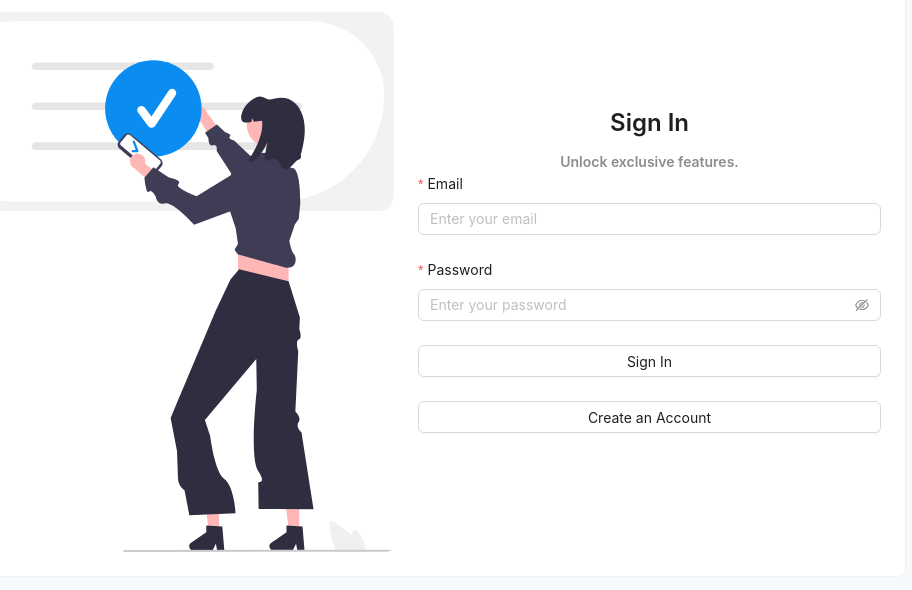
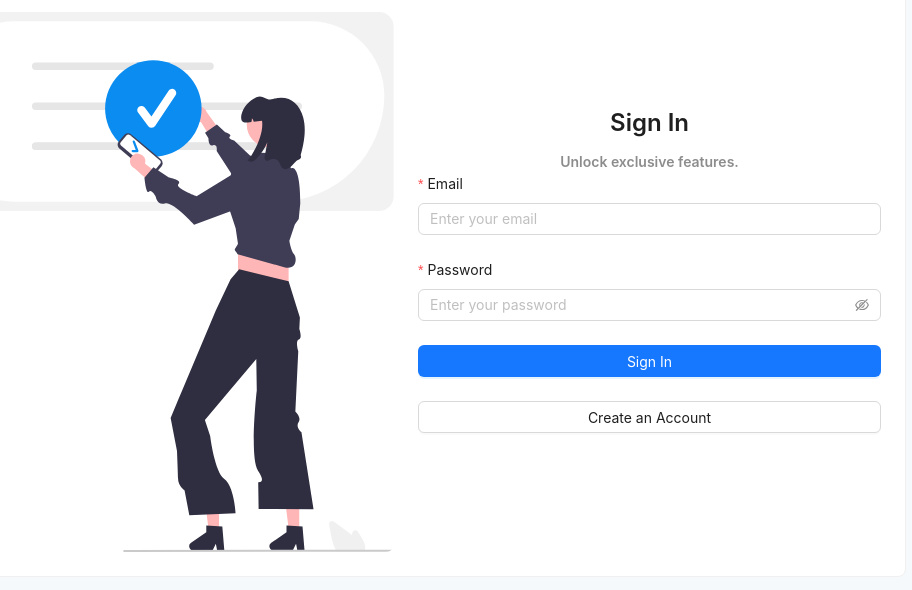
Before and after one commit to essjay05/whats-that-beer-api, a React (Vite) app in the folder client/: page /login in a window 1280 px wide. Shown: the part 118-708 px from the top of the page, without its empty margins (234-1146 px from the left). Built offline with nearby package versions, Linux system fonts and the light colour scheme; no server answers.

Commit message:
Updated Login frontend to use useLogin functionality.

```diff
--- a/client/src/Auth/Login.jsx
+++ b/client/src/Auth/Login.jsx
@@ -1,74 +1,76 @@
-import { Alert, Button, Card, Flex, Form, Input, Spin, Typography } from "antd";
-import { Link } from "react-router-dom"
+import { Alert, Button, Card, Flex, Form, Input, Spin, Typography } from 'antd';
+import { Link } from 'react-router-dom'
+import useLogin from '../hooks/useLogin'
 import loginImage from '/undraw_authentication_re_svpt.svg'
 import './Auth.css'
 
-const handleLogin = async(values) => {
-  console.log('Success:', values);
-};
-
-const onLoginFailed = (errorInfo) => {
-  console.log('Failed:', errorInfo);
-};
-
 const Login = () => {
 
+  const { error, loading, loginUser } = useLogin()
+
+  const handleLogin = async(values) => {
+    await loginUser(values)
+  };
+
+  const onLoginFailed = (errorInfo) => {
+    console.log('Failed:', errorInfo);
+  };
+
   return (
-    <Card className="form-container">
-      <Flex gap="large" align="center">
+    <Card className='form-container'>
+      <Flex gap='large' align='center'>
         <Flex flex={1}>
           <img
-            className="login-img"
-            alt="Illustration of online form with a person standing next to it."
+            className='login-img'
+            alt='Illustration of online form with a person standing next to it.'
             src={loginImage}/>
         </Flex>
         <Flex vertical flex={1}>
           <Typography.Title
             level={3}
-            className="title">
+            className='title'>
             Sign In
           </Typography.Title>
           <Typography.Text
-            type="secondary"
+            type='secondary'
             strong
-            className="subtitle">
+            className='subtitle'>
             Unlock exclusive features.
           </Typography.Text>
           <Form
-            layout="vertical"
+            layout='vertical'
             initialValues={{ remember: true }}
             onFinish={handleLogin}
             onFinishFailed={onLoginFailed}
-            autoComplete="off">
+            autoComplete='off'>
             <Form.Item
-              label="Email"
-              name="email"
+              label='Email'
+              name='email'
               rules={[
-                { required: true, message: "Please input your email."},
+                { required: true, message: 'Please input your email.'},
                 { type: 'email', message: 'The input is not a valid email.'}
               ]}>
-              <Input placeholder="Enter your email"/>
+              <Input placeholder='Enter your email'/>
             </Form.Item>
             <Form.Item
-              label="Password"
-              name="password"
+              label='Password'
+              name='password'
               rules={[{ required: true, message: 'Please input your password.' }]}>
-              <Input.Password placeholder="Enter your password" />
+              <Input.Password placeholder='Enter your password' />
             </Form.Item>
-            {/* { errorInfo && (<Alert description={errorInfo} type='error' showIcon closable className='alert' />)} */}
+            { error && (<Alert description={error} type='error' showIcon closable className='alert' />)}
             <Form.Item>
               <Button
-                // type={`${loading ? '' : 'primary'}`}
-                htmlType="submit"
-                className="btn">
-                {/* { loading ? <Spin /> : 'Sign In' } */}
-                Sign In
+                type={`${loading ? '' : 'primary'}`}
+                htmlType='submit'
+                className='btn'>
+                { loading ? <Spin /> : 'Sign In' }
               </Button>
             </Form.Item>
             <Form.Item>
               <Link
-                to="/">
-                <Button className="btn">Create an Account</Button>
+                to='/'>
+                <Button className='btn'>Create an Account</Button>
               </Link>
             </Form.Item>
           </Form>
```
